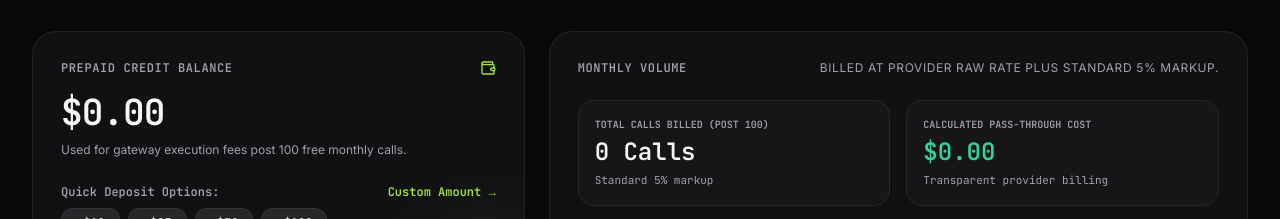
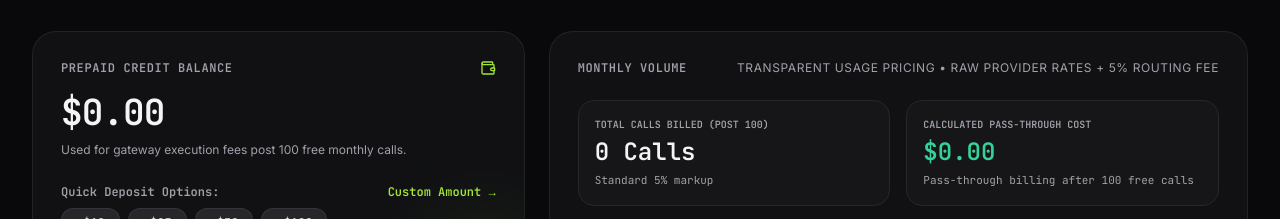
Before and after one commit to ALLFrontier-Labs/mvp, a React (Vite) app in the folder apps/dashboard/: page /auth in a window 1280 px wide. Both pictures are taken after a click on the button 771 px from the left and 283 px from the top of the page. Shown: the part 581-800 px from the top of the page. Built offline with nearby package versions, Linux system fonts and the light colour scheme; no server answers.

Commit message:
fix(ui): mount EndpointDrawer via React Portal to document.body and rephrase billing copy to enterprise SaaS tone

```diff
--- a/apps/dashboard/src/components/EndpointDrawer.tsx
+++ b/apps/dashboard/src/components/EndpointDrawer.tsx
@@ -1,4 +1,5 @@
 import React, { useState, useEffect } from 'react';
+import { createPortal } from 'react-dom';
 import { useNavigate } from 'react-router-dom';
 import {
   X, Terminal, Play, Copy, Check, Loader2, ShieldCheck, Key, Zap, ArrowRight, Code
@@ -136,18 +137,18 @@ export const EndpointDrawer: React.FC<EndpointDrawerProps> = ({
     navigate('/keys');
   };
 
-  return (
+  return createPortal(
     <>
-      {/* Backdrop */}
+      {/* Overlay Backdrop */}
       <div
-        className="fixed inset-0 z-[90] bg-black/60 backdrop-blur-sm transition-opacity duration-300"
+        className="fixed inset-0 z-[9998] bg-black/70 backdrop-blur-sm transition-opacity duration-300"
         onClick={onClose}
       />
 
-      {/* Slide-Over Drawer Container */}
-      <div className="fixed inset-y-0 right-0 z-[100] h-screen w-full max-w-lg bg-zinc-950 border-l border-zinc-800 shadow-2xl flex flex-col transition-transform duration-300 ease-in-out dark:bg-zinc-950 light:bg-white light:border-zinc-200 font-sans">
+      {/* Slide-Over Drawer Container (Mounted via Portal) */}
+      <div className="fixed top-0 right-0 z-[9999] h-screen w-full max-w-lg bg-zinc-950 border-l border-zinc-800 shadow-2xl flex flex-col justify-between overflow-hidden transform transition-transform duration-300 ease-out dark:bg-zinc-950 light:bg-white light:border-zinc-200 font-sans">
 
-        {/* Header */}
+        {/* Header directly at top-0 */}
         <div className="p-6 border-b border-zinc-200 dark:border-zinc-800 flex items-start justify-between bg-zinc-50 dark:bg-zinc-900/50 shrink-0">
           <div className="space-y-1">
             <div className="flex items-center gap-2.5">
@@ -305,6 +306,7 @@ export const EndpointDrawer: React.FC<EndpointDrawerProps> = ({
         </div>
 
       </div>
-    </>
+    </>,
+    document.body
   );
 };
--- a/apps/dashboard/src/pages/Dashboard.tsx
+++ b/apps/dashboard/src/pages/Dashboard.tsx
@@ -356,7 +356,7 @@ export const Dashboard: React.FC = () => {
           <div className="space-y-4">
             <div className="flex items-center justify-between text-zinc-500 dark:text-zinc-400 text-xs font-mono uppercase tracking-wider font-semibold">
               <span>Monthly Volume</span>
-              <span className="text-xs text-zinc-400 font-sans font-normal">Billed at provider raw rate plus standard 5% markup.</span>
+              <span className="text-xs text-zinc-400 font-sans font-normal">Transparent usage pricing • Raw provider rates + 5% routing fee</span>
             </div>
 
             {/* Side-by-Side Volume Breakdown */}
@@ -381,7 +381,7 @@ export const Dashboard: React.FC = () => {
                   {stats ? `$${stats.total_spent_usd.toFixed(2)}` : '$0.00'}
                 </span>
                 <span className="text-[11px] font-mono text-zinc-500 dark:text-zinc-400 mt-1 block">
-                  Transparent provider billing
+                  Pass-through billing after 100 free calls
                 </span>
               </div>
             </div>
```
